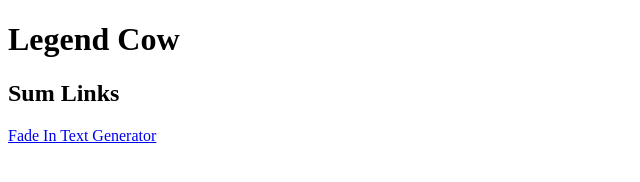
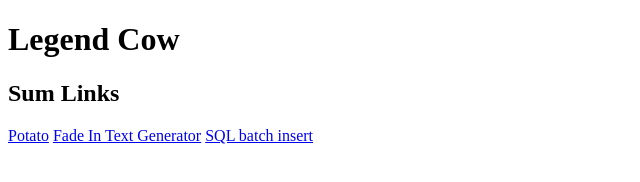
Before and after one commit to cowthatprograms/web, a plain HTML site: page index.html in a window 1280 px wide. Shown: the whole page, without its empty margins (0-640 px from the left). Drawn offline with Linux system fonts and the light colour scheme.

Commit message:
updated main page

```diff
--- a/index.html
+++ b/index.html
@@ -24,6 +24,8 @@
   <body>
     <h1>Legend Cow</h1>
     <h2>Sum Links</h2>
+    <a href="http://legendcow.com/stuff/random/get-eaten/">Potato</a>
     <a href="http://legendcow.com/stuff/random/fade-in/">Fade In Text Generator</a>
+    <a href="http://legendcow.com/stuff/sql-batch-insert/">SQL batch insert</a>
   </body>
 </html>
```
